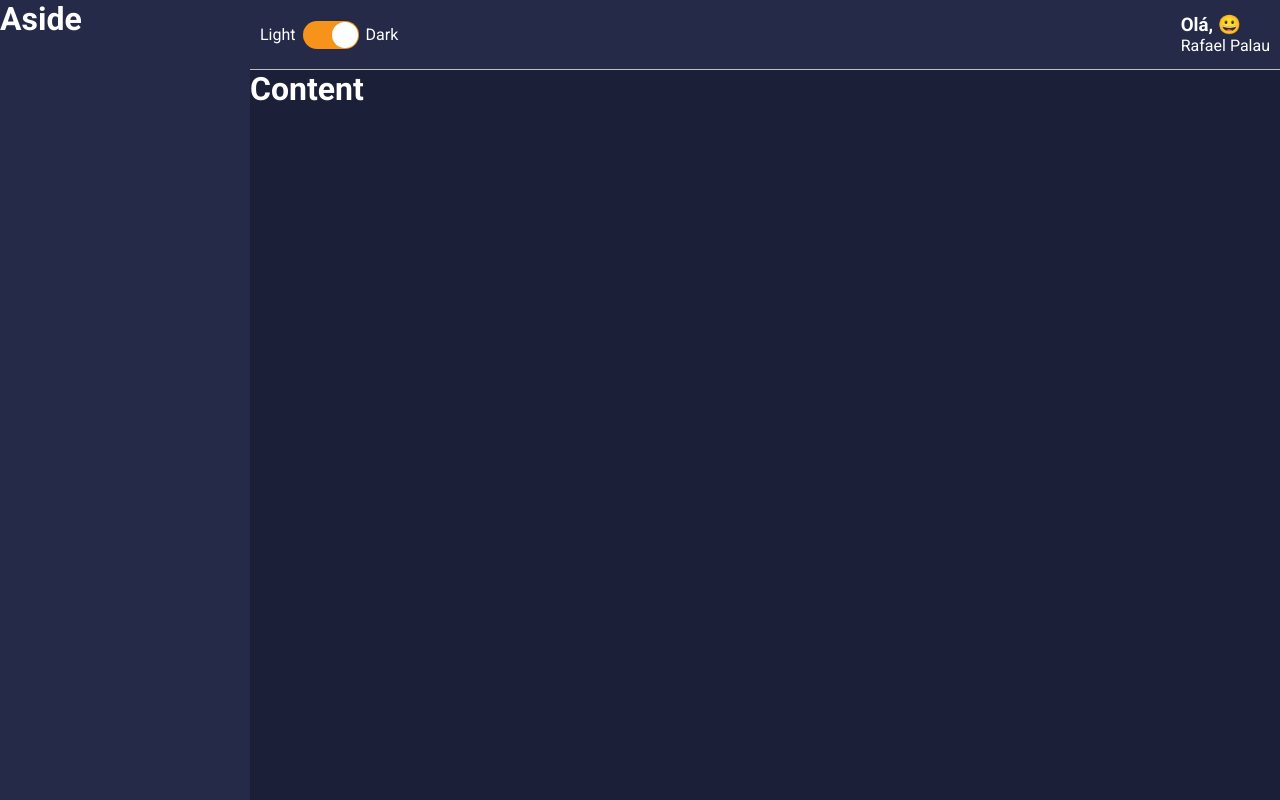
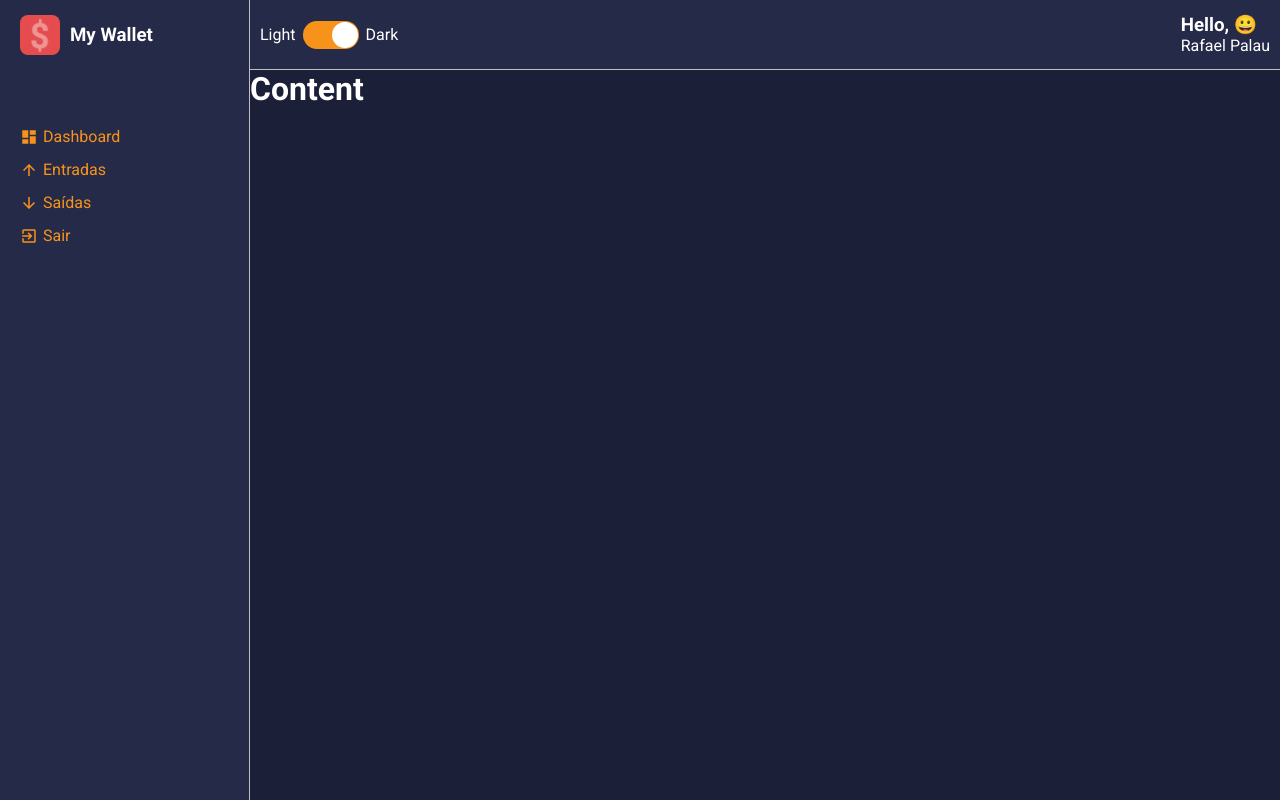
Before and after one commit to RafaPalau/dashboard-react-typescript, a React (Create React App) app: page / in a window 1280 px wide. Built offline with nearby package versions, Linux system fonts and the light colour scheme.

Commit message:
created aside component

```diff
--- a/package.json
+++ b/package.json
@@ -12,6 +12,7 @@
     "@types/react-dom": "^17.0.0",
     "react": "^17.0.1",
     "react-dom": "^17.0.1",
+    "react-icons": "^4.2.0",
     "react-scripts": "4.0.3",
     "react-switch": "^6.0.0",
     "styled-components": "^5.2.1",
--- a/src/components/Aside/index.tsx
+++ b/src/components/Aside/index.tsx
@@ -1,10 +1,45 @@
 import React from "react";
-import { Container } from "./styles";
+import {
+  MdDashboard,
+  MdArrowDownward,
+  MdArrowUpward,
+  MdExitToApp,
+} from "react-icons/md";
+
+import logoImg from "../../assets/logo.svg";
+import {
+  Container,
+  Header,
+  LogoImg,
+  Title,
+  MenuContainer,
+  MenuItemLink,
+} from "./styles";
 
 const Aside: React.FC = () => {
   return (
     <Container>
-      <h1>Aside</h1>
+      <Header>
+        <LogoImg src={logoImg} alt="Logo My wallet" />
+        <Title>My Wallet</Title>
+      </Header>
+
+      <MenuContainer>
+        <MenuItemLink href="#">
+          <MdDashboard /> Dashboard
+        </MenuItemLink>
+        <MenuItemLink href="#">
+          <MdArrowUpward /> Entradas
+        </MenuItemLink>
+        <MenuItemLink href="#">
+          <MdArrowDownward />
+          Saídas
+        </MenuItemLink>
+        <MenuItemLink href="#">
+          <MdExitToApp />
+          Sair
+        </MenuItemLink>
+      </MenuContainer>
     </Container>
   );
 };
--- a/src/components/Aside/styles.ts
+++ b/src/components/Aside/styles.ts
@@ -1,7 +1,43 @@
-import styled from 'styled-components';
+import styled from "styled-components";
+
 
 export const Container = styled.div`
-grid-area: AS;
-color: ${props => props.theme.colors.white};
-background-color: ${props => props.theme.colors.secondary};
-`
+  grid-area: AS;
+  background-color: ${(props) => props.theme.colors.secondary};
+  padding-left: 20px;
+  border-right: 1px solid ${(props) => props.theme.colors.gray};
+`;
+
+export const Header = styled.header`
+  display: flex;
+  align-items: center;
+  height: 70px;
+`;
+export const LogoImg = styled.img`
+  height: 40px;
+  width: 40px;
+`;
+export const Title = styled.h3`
+  color: ${(props) => props.theme.colors.white};
+  margin-left: 10px;
+`;
+export const MenuContainer = styled.nav`
+  display: flex;
+  flex-direction: column;
+  margin-top: 50px;
+`;
+export const MenuItemLink = styled.a`
+  color: ${(props) => props.theme.colors.info};
+  text-decoration: none;
+  margin: 7px 0;
+  transition: opacity 0.3s;
+  display: flex;
+  align-items: center;
+  &:hover {
+    opacity: 0.7;
+  }
+  > svg{
+    font-size: 18px;
+    margin-right: 5px;
+  }
+`;
--- a/src/components/MainHeader/index.tsx
+++ b/src/components/MainHeader/index.tsx
@@ -13,7 +13,7 @@ const MainHeader: React.FC = () => {
       <Toggle />
 
       <Profile>
-        <Welcome>Olá, {emoji}</Welcome>
+        <Welcome>Hello, {emoji}</Welcome>
         <UserName>Rafael Palau</UserName>
       </Profile>
     </Container>
```
Also changed, not shown: 1 other file (tests, documents, lock files or other folders).
